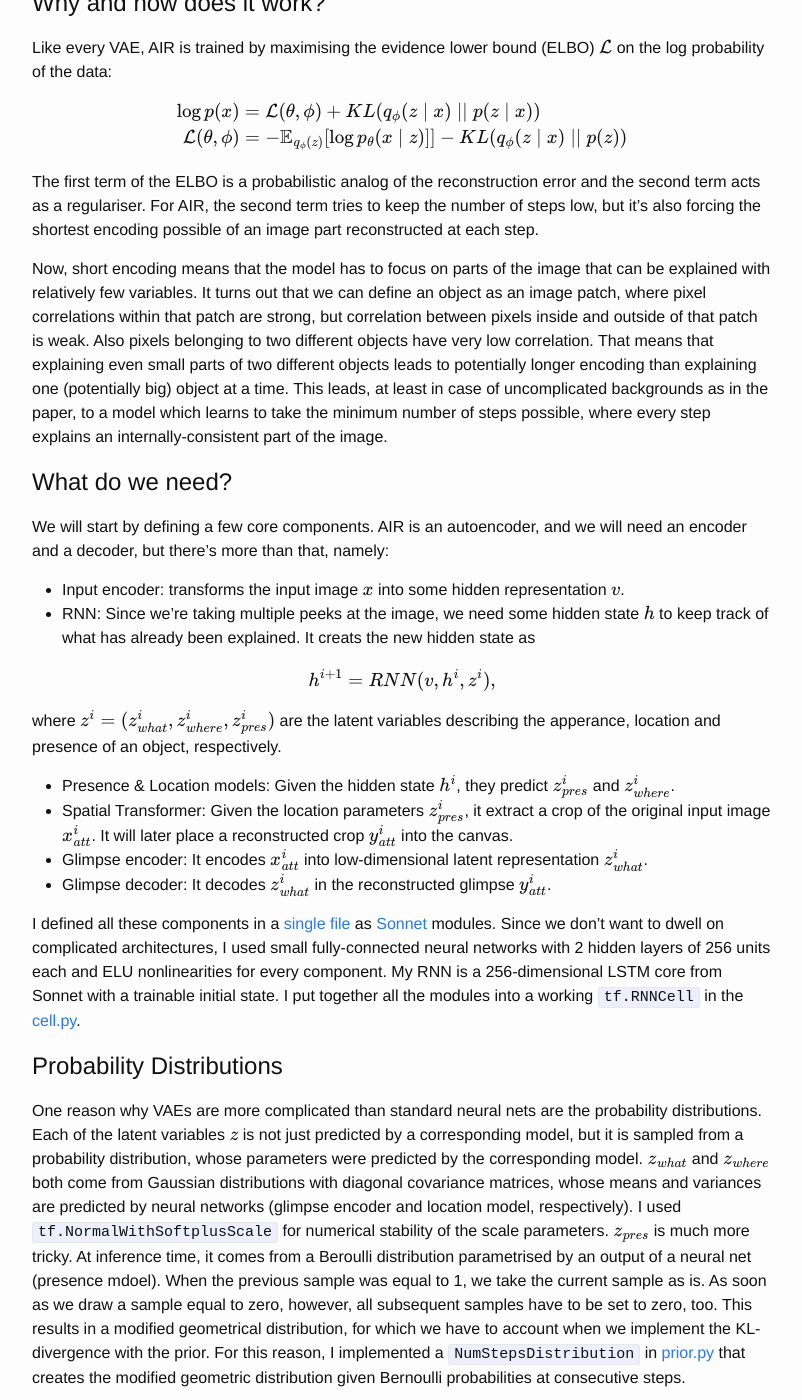
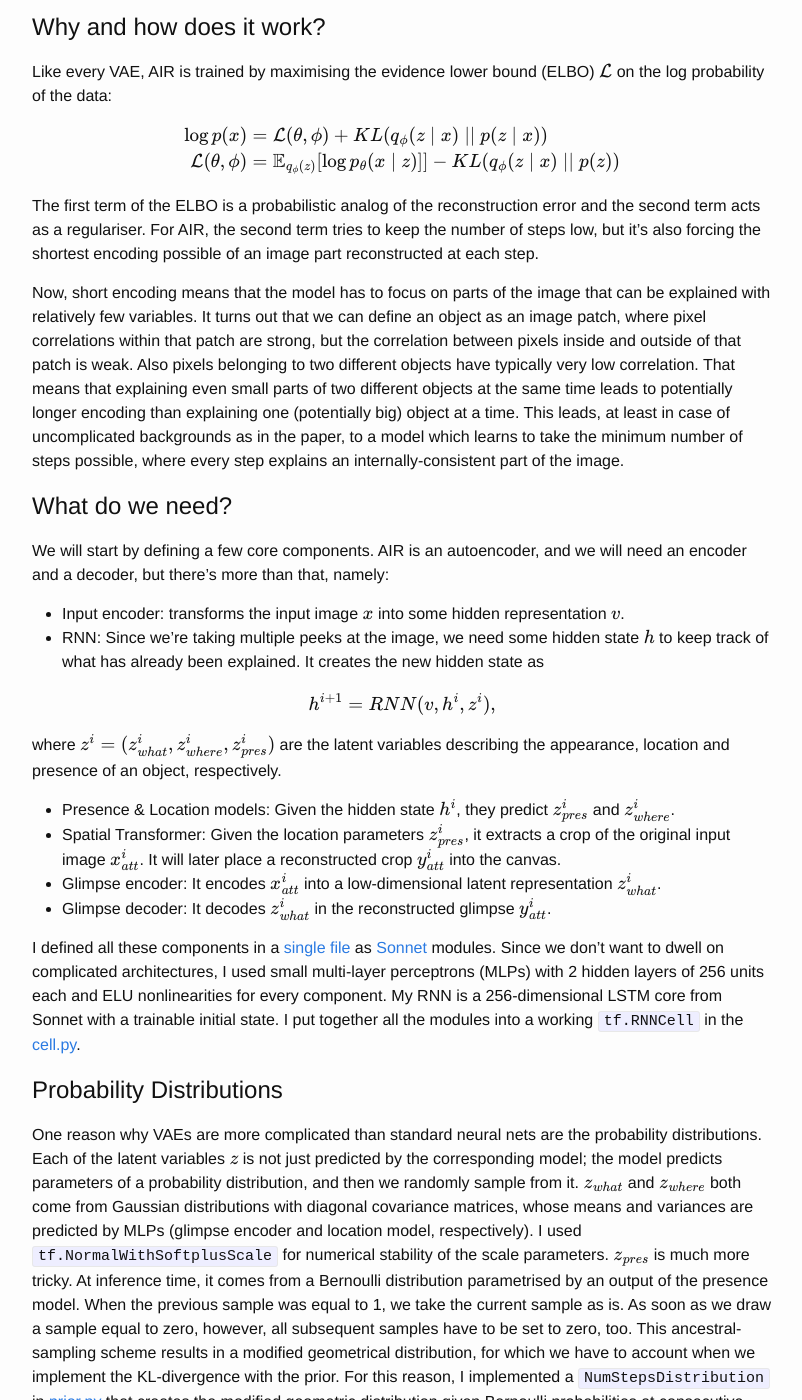
Before and after one commit to akosiorek/akosiorek.github.io, a Jekyll site: the page built from _posts/2017-09-03-implementing-air.markdown, in a window 1280 px wide and 1400 px high, scrolled down 1238 px. Shown: the whole window, without its empty margins (238-1040 px from the left). Built offline with Jekyll 4.4.1, drawn with Linux system fonts in a browser that asks for light colours; formulas are drawn with MathJax 3; some of the changed text lies outside the part shown.

Commit message:
spellcheck

```diff
--- a/_posts/2017-09-03-implementing-air.markdown
+++ b/_posts/2017-09-03-implementing-air.markdown
@@ -5,16 +5,17 @@ date:   2017-09-03 15:44:17 +0100
 categories: ML
 ---
 
+
 Variational Autoencoders (VAEs) are getting more and more popular in the Machine Learning community.
 While the formulation is more involved then that of a typical feed-forward neural network, VAEs have a lot of added benefits.
 I've been recently playing with one of the more complicated VAE model: [Attend, Infer, Repeat (AIR)](https://papers.nips.cc/paper/6230-attend-infer-repeat-fast-scene-understanding-with-generative-models) by [Ali Eslami et. al.](http://arkitus.com/) from [DeepMind](https://deepmind.com/), and I must say it's really cool.
-In this blog post, I will describe the model and break it down into simple components. It will also cover implementation, or rather issues I had while implementing it. The full implementation is available [here](https://github.com/akosiorek/attend_infer_repeat).
+In this blog post, I will describe the model and break it down into simple components. We will also cover implementation, or rather the issues I had while implementing it. The full implementation is available [here](https://github.com/akosiorek/attend_infer_repeat).
 
 # What does AIR do?
 Take a look at the figure below.
 Given an image, we would like to reconstruct it.
 Instead of doing it in a single shot, however, we'd like to focus on interesting parts of the image and reconstruct them one by one.
-Given an image, AIR takes a look at it, figures out how many interesting parts there are, and reconstruct the image by painting one-part-at-a-time onto a blank canvas.
+AIR takes a look at the image, figures out how many interesting parts there are, and reconstructs it by painting one-part-at-a-time onto a blank canvas.
 Sounds easy enough?
 Well, it's not, and for two reasons:
 * It's completely unsupervised,
@@ -24,14 +25,14 @@ The first one is tricky, because we don't really know how to define an object or
 The second leads to discrete latent variables, which are not-that-easy to deal with when computing gradients.
 
 ![AIR](air_flow.png){: style="display: block; margin: auto; max-width: 400px;"}
-Let's go back to the figure. AIR is called Attend, Infear, repeat for a reason:
+Let's go back to the figure. AIR is called Attend, Infer, Repeat for a reason:
 * It **attends** to a part of an image using spatial transformers, effectively cropping it,
 * then it **infers** the latent variables best describing the crop,
 * and finally it **repeats** the procedure for the rest of the image.
 
 Technically, the order is different, because it has to infer presence of an object and its location before attending to it; and the name describes only the inference process, not reconstruction.
 
-What is beautiful here, is that we get a variable-length representation of the image: the more complicated the image is, the longer representation we get.
+What's beautiful, is that we get a variable-length representation of the image: the more complicated the image is, the longer the representation we get.
 What's even better, is that we know that each piece of description is tied to a particular location (and hopefully an object), which allows explicit reasoning about objects and relations between them.
 
 # Why and how does it work?
@@ -40,49 +41,49 @@ Like every VAE, AIR is trained by maximising the evidence lower bound (ELBO) $$\
    $$
     \begin{align*}
         \log p(x) &= \mathcal{L}(\theta, \phi) + KL(q_\phi(z \mid x) \mid\mid p(z \mid x))\\
-        \mathcal{L}(\theta, \phi) &= - \mathbb{E}_{q_\phi(z)} [\log p_\theta(x \mid z)]] - KL(q_\phi(z\mid x) \mid\mid p(z))
+        \mathcal{L}(\theta, \phi) &= \mathbb{E}_{q_\phi(z)} [\log p_\theta(x \mid z)]] - KL(q_\phi(z\mid x) \mid\mid p(z))
     \end{align*}
    $$
 
 The first term of the ELBO is a probabilistic analog of the reconstruction error and the second term acts as a regulariser. For AIR, the second term tries to keep the number of steps low, but it's also forcing the shortest encoding possible of an image part reconstructed at each step.
 
 Now, short encoding means that the model has to focus on parts of the image that can be explained with relatively few variables.
-It turns out that we can define an object as an image patch, where pixel correlations within that patch are strong, but correlation between pixels inside and outside of that patch is weak.
-Also pixels belonging to two different objects have very low correlation.
-That means that explaining even small parts of two different objects leads to potentially longer encoding than explaining one (potentially big) object at a time.
+It turns out that we can define an object as an image patch, where pixel correlations within that patch are strong, but the correlation between pixels inside and outside of that patch is weak.
+Also pixels belonging to two different objects have typically very low correlation.
+That means that explaining even small parts of two different objects at the same time leads to potentially longer encoding than explaining one (potentially big) object at a time.
 This leads, at least in case of uncomplicated backgrounds as in the paper, to a  model which learns to take the minimum number of steps possible, where every step explains an internally-consistent part of the image.
 
 
 # What do we need?
 We will start by defining a few core components. AIR is an autoencoder, and we will need an encoder and a decoder, but there's more than that, namely:
 * Input encoder: transforms the input image $$x$$ into some hidden representation $$v$$.
-* RNN: Since we're taking multiple peeks at the image, we need some hidden state $$h$$ to keep track of what has already been explained. It creats the new hidden state as
+* RNN: Since we're taking multiple peeks at the image, we need some hidden state $$h$$ to keep track of what has already been explained. It creates the new hidden state as
 
 $$\begin{align}
     h^{i+1} = RNN(v, h^i, z^i),
 \end{align}$$
 
-where $$z^i = (z^i_{what}, z^i_{where}, z^i_{pres})$$ are the latent variables describing the apperance, location and presence of an object, respectively.
+where $$z^i = (z^i_{what}, z^i_{where}, z^i_{pres})$$ are the latent variables describing the appearance, location and presence of an object, respectively.
 * Presence & Location models: Given the hidden state $$h^i$$, they predict $$z^i_{pres}$$ and $$z^i_{where}$$.
-* Spatial Transformer: Given the location parameters $$z^i_{pres}$$, it extract a crop  of the original input image $$x^i_{att}$$. It will later place a reconstructed crop $$y^i_{att}$$ into the canvas.
-* Glimpse encoder: It encodes $$x^i_{att}$$ into low-dimensional latent representation $$z^i_{what}$$.
+* Spatial Transformer: Given the location parameters $$z^i_{pres}$$, it extracts a crop of the original input image $$x^i_{att}$$. It will later place a reconstructed crop $$y^i_{att}$$ into the canvas.
+* Glimpse encoder: It encodes $$x^i_{att}$$ into a low-dimensional latent representation $$z^i_{what}$$.
 * Glimpse decoder: It decodes $$z^i_{what}$$ in the reconstructed glimpse $$y^i_{att}$$.
 
 I defined all these components in a [single file](https://github.com/akosiorek/attend_infer_repeat/blob/master/attend_infer_repeat/modules.py) as [Sonnet](https://github.com/deepmind/sonnet) modules.
-Since we don't want to dwell on complicated architectures, I used  small fully-connected neural networks with 2 hidden layers of 256 units each and ELU nonlinearities for every component.
+Since we don't want to dwell on complicated architectures, I used small multi-layer perceptrons (MLPs) with 2 hidden layers of 256 units each and ELU nonlinearities for every component.
 My RNN is a 256-dimensional LSTM core from Sonnet with a trainable initial state.
 I put together all the modules into a working `tf.RNNCell` in the [cell.py](https://github.com/akosiorek/attend_infer_repeat/blob/master/attend_infer_repeat/cell.py).
 
 # Probability Distributions
 One reason why VAEs are more complicated than standard neural nets are the probability distributions.
- Each of the latent variables $$z$$ is not just predicted by a corresponding model, but it is sampled from a probability distribution, whose parameters were predicted by the corresponding model.
-$$z_{what}$$ and $$z_{where}$$ both come from Gaussian distributions with diagonal covariance matrices, whose means and variances are predicted by neural networks (glimpse encoder and location model, respectively).
+ Each of the latent variables $$z$$ is not just predicted by the corresponding model; the model predicts parameters of a probability distribution, and then we randomly sample from it.
+$$z_{what}$$ and $$z_{where}$$ both come from Gaussian distributions with diagonal covariance matrices, whose means and variances are predicted by MLPs (glimpse encoder and location model, respectively).
 I used `tf.NormalWithSoftplusScale` for numerical stability of the scale parameters.
 $$z_{pres}$$ is much more tricky.
- At inference time, it comes from a Beroulli distribution parametrised by an output of a neural net (presence mdoel).
+ At inference time, it comes from a Bernoulli distribution parametrised by an output of the presence model.
 When the previous sample was equal to 1, we take the current sample as is.
 As soon as we draw a sample equal to zero, however, all subsequent samples have to be set to zero, too.
-This results in a modified geometrical distribution, for which we have to account when we implement the KL-divergence with the prior. For this reason, I implemented a `NumStepsDistribution` in [prior.py](https://github.com/akosiorek/attend_infer_repeat/blob/master/attend_infer_repeat/prior.py) that creates the modified geometric distribution given Bernoulli probabilities at consecutive steps.
+This ancestral-sampling scheme results in a modified geometrical distribution, for which we have to account when we implement the KL-divergence with the prior. For this reason, I implemented a `NumStepsDistribution` in [prior.py](https://github.com/akosiorek/attend_infer_repeat/blob/master/attend_infer_repeat/prior.py) that creates the modified geometric distribution given Bernoulli probabilities at consecutive steps.
 
 # Piors
 Every VAE requires a prior on its latent representation.
@@ -92,28 +93,30 @@ Setting its success probability is tricky, though.
 The paper mentions only that it is uses a "geometric prior which encourages sparse solutions", which tells us only that the success probability in the geometric distribution is low.
 When I emailed the author, I found out that he annealed the success probability from a value close to 1 to either $$10^{-5}$$ or $$10^{-10}$$ depending on the dataset over the course of 100k training iterations.
 
-Intuitevely, it makes sense.
+Intuitively, it makes sense.
 At the beginning of training, we would like the model to take a positive number of steps so that it can learn.
 The further we go into the training, the more we can constrain it.
 Very low values of the success probability are important, because the reconstruction loss is summed across the whole image
-(it has to: in the derivation of the loss pixels are assumed to be conditionally independent given $$z_{what}$$
-and log probability of independent events results in a sum) and KL divergence has to compete with it during the optimisation.
+(it has to be: in the derivation of the loss, pixels are assumed to be conditionally independent given $$z_{what}$$
+and log probability of independent events results in a sum) and KL-divergence has to compete with it during the optimisation.
 
 
 # Estimating Gradients for Discrete Variables
-Discrete variables, or specifically samples from a discrete probability distribution, are difficult to back-propagate through.
+Discrete variables, or more specifically, samples from a discrete probability distribution, are difficult to back-propagate through.
 AIR uses a score-function estimator, otherwise known as REINFORCE.
 More about it [here](https://www.google.com/search?q=score-function+estimator&rlz=1C5CHFA_enGB715GB715&oq=score-function+estimator&aqs=chrome..69i57j0.3730j0j7&sourceid=chrome&ie=UTF-8).
-This estimator is difficult to work with, because the estimate has high variance. It expresses gradient of an expectation as an expectation of a gradient of the log of probability with respect to which the expectation is taken.
+This estimator is difficult to work with, because the estimate has a high variance. It expresses the gradient of an expectation of a smooth function (here $$\mathcal{L}$$) as the expectation of the gradient of the log-probability with respect to which the expectation is taken multiplied by that function.
 
 $$\begin{align}
 \nabla_\phi \mathbb{E}_{q_\phi(z)} [ \mathcal{L} (z)] = \mathbb{E}_{q_\phi(z)} [\mathcal{L}(z) \nabla_\phi \log q_\phi(z) ]
 \end{align}$$
 
-It turns out that the expectation of this expression is equal to 0, and therefore we can either add an arbitrary term with zero expectation without changing the result.
+It turns out that the expectation of this expression is equal to zero, and therefore we can add an arbitrary term with zero expectation without changing the result.
 If what we add is negatively correlated with $$\mathcal{L}$$, we will reduce variance. AIR uses "neural baselines" and cites [Neural Variational Inference and Learning in Belief Networks](https://arxiv.org/abs/1402.0030) by A. Mnih and K. Gregor, but doesn't give much detail.
 
-I used a multilayer perceptron with 2 hidden layers of 256 and 128 neurons each, with a single output unit. As input I used the original flattened image concatenated with all latent variables produced by the main model. The learning rate used for training this auxiliary model (baseline) was set 10 times higher than the learning rate of the base model.
+Do we really need to reduce variance? Well, yes. I've measured variance on a per-parameter basis for the AIR model. Back-propagation results in variance on the order of $$10^{-2}$$. There is some variance, as we'd expect from Stochastic Gradient Decent, but it's not huge. Due to discrete latent variables, gradient of some of the parameters comes only from the REINFORCE formulation, and its variance is on the order of $$10^3$$. It's 5 order of magnitude higher, and I wouldn't expect it to be very useful for training. The neural baseline reduces the variance to about $$10^{-1}$$. It's still higher than from back-prop, but usable.
+
+I used an MLP with 2 hidden layers of 256 and 128 neurones, respectively, with a single output unit. As input I used the original flattened image concatenated with all latent variables produced by the main model. The learning rate used for training this auxiliary model (baseline) was set 10 times higher than the learning rate of the base model.
 
 To see how REINFORCE with a neural baseline is implemented, have a look at the `AIRModel._reinforce_` method in [model.py](https://github.com/akosiorek/attend_infer_repeat/blob/master/attend_infer_repeat/model.py).
 
```
Also changed, not shown: other parts of _posts/2017-09-03-implementing-air.markdown (+1 -1 lines), about.md (+2 -2 lines).
